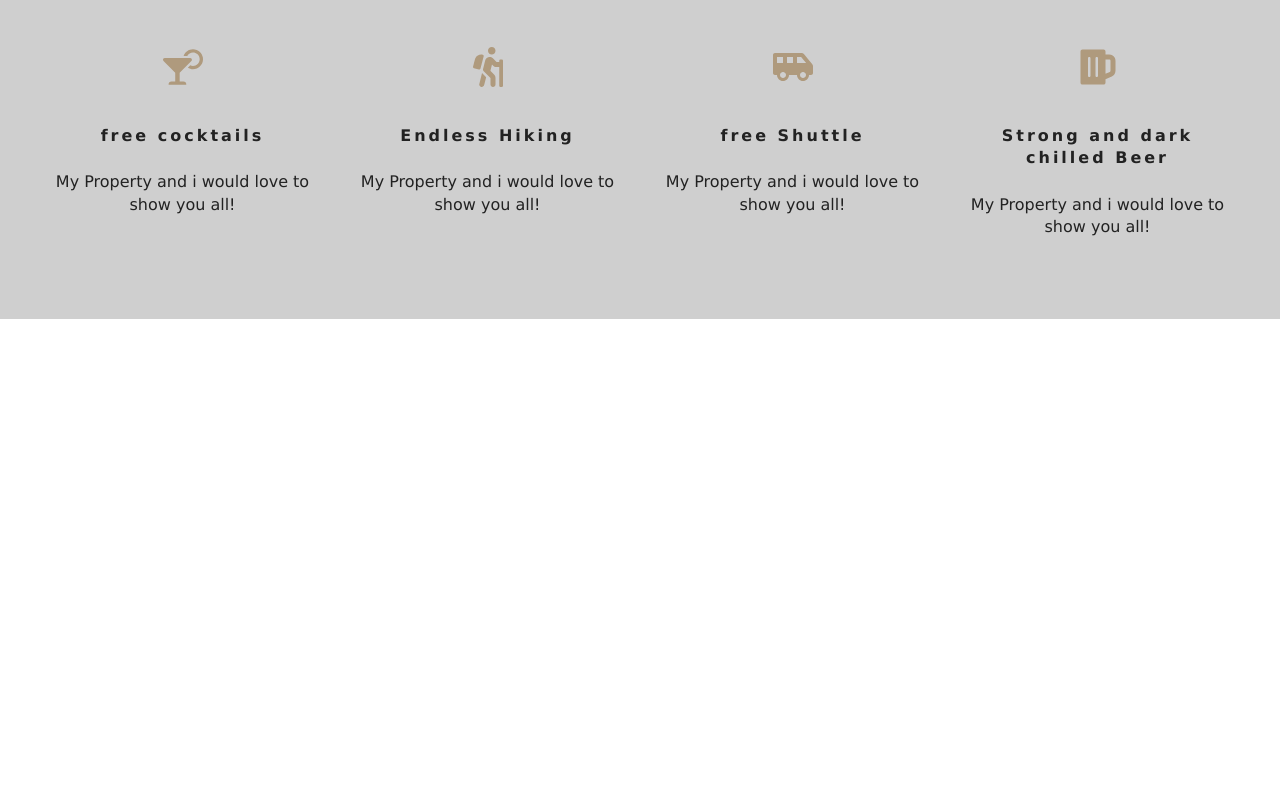
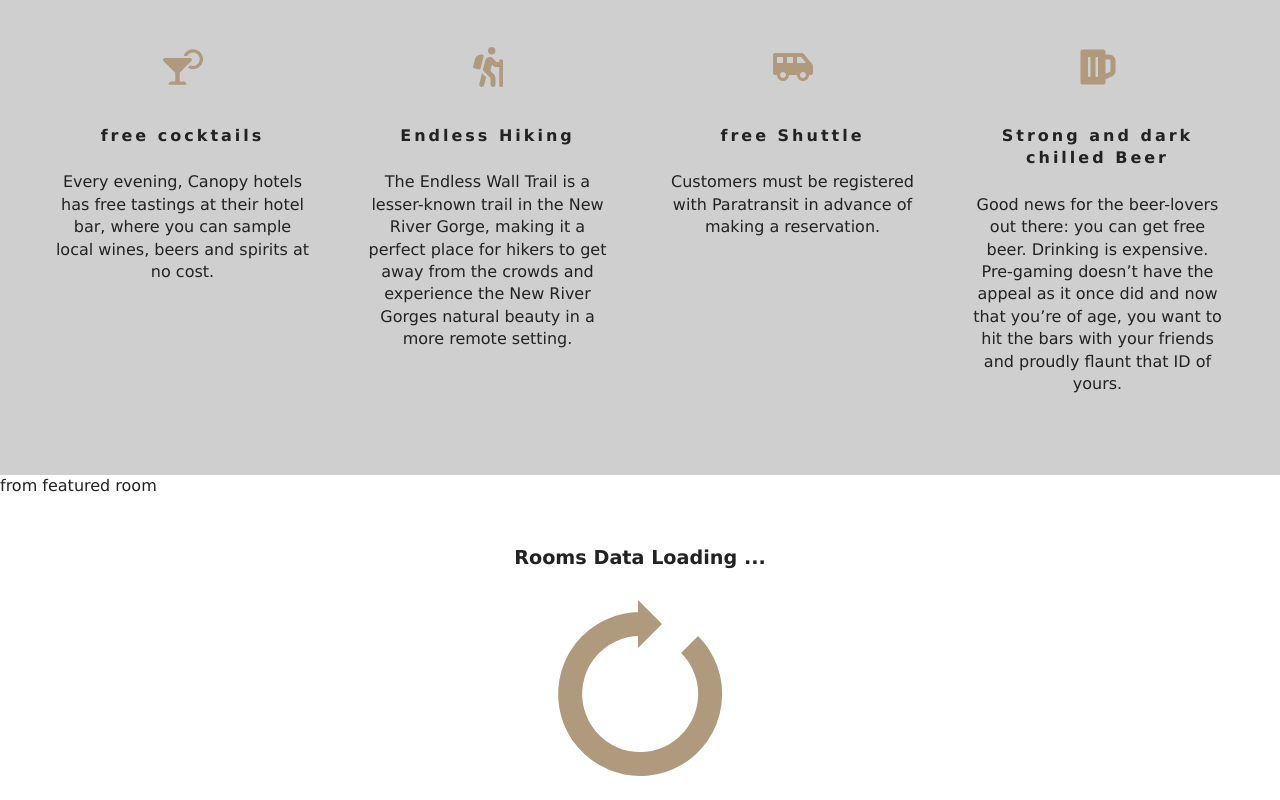
Before and after one commit to abinashkonersman/ecom, a React (Create React App) app: page / in a window 1280 px wide. Shown: the part 960-1760 px from the top of the page. Before the commit the page ends 1279 px from the top, so only its background shows below. Built offline with nearby package versions, Linux system fonts and the light colour scheme.

Commit message:
featured rooms

```diff
--- /dev/null
+++ b/src/components/FeaturedRooms.js
@@ -0,0 +1,23 @@
+import React, { Component } from "react";
+import { RoomContext } from "../context";
+import Loading from "./Loading";
+
+import Title from "./Title";
+
+export default class FeaturedRooms extends Component {
+    static contextType = RoomContext;
+    render() {
+
+        const { featuredRooms: rooms} = this.context;
+        console.log(rooms);
+
+
+        return (
+            <div>
+               from featured room
+
+               <Loading />
+            </div>
+        );
+    }
+}
--- /dev/null
+++ b/src/components/Loading.js
@@ -0,0 +1,11 @@
+import React from 'react'
+import loadingGif from '../images/gif/loading-arrow.gif'
+
+export default function Loading() {
+    return (
+        <div className="loading">
+            <h4> rooms data loading ... </h4>
+            <img src ={loadingGif} alt="" />
+        </div>
+    )
+}
--- a/src/components/Services.js
+++ b/src/components/Services.js
@@ -8,27 +8,27 @@ export default class Services extends Component {
             {
                 icon: <FaCocktail/>,
                 title:"free cocktails",
-                info:'My Property and i would love to show you all!'
+                info:'Every evening, Canopy hotels has free tastings at their hotel bar, where you can sample local wines, beers and spirits at no cost.'
 
             },
 
             {
                 icon: <FaHiking/>,
                 title:"Endless Hiking",
-                info:'My Property and i would love to show you all!'
+                info:'The Endless Wall Trail is a lesser-known trail in the New River Gorge, making it a perfect place for hikers to get away from the crowds and experience the New River Gorges natural beauty in a more remote setting. '
 
             },
 
             {
                 icon: <FaShuttleVan/>,
                 title:"free Shuttle",
-                info:'My Property and i would love to show you all!'
+                info:'Customers must be registered with Paratransit in advance of making a reservation.'
 
             },
             {
                 icon: <FaBeer/>,
                 title:"Strong and dark chilled Beer",
-                info:'My Property and i would love to show you all!'
+                info:'Good news for the beer-lovers out there: you can get free beer. Drinking is expensive. Pre-gaming doesn’t have the appeal as it once did and now that you’re of age, you want to hit the bars with your friends and proudly flaunt that ID of yours.'
 
             }
         ]
--- /dev/null
+++ b/src/context.js
@@ -0,0 +1,62 @@
+import React, { Component } from "react";
+import items from './data'
+const RoomContext = React.createContext();
+// <RoomContext.Provider value={'hello'}
+
+export default class RoomProvider extends Component {
+     state = {
+         rooms:[],
+         sortedRooms:[],
+         featuredRooms:[],
+         loading: true
+
+
+      };
+
+//getData
+
+componentDidMount(){
+let rooms = this.formatData(items);
+let featuredRooms = rooms.filter(room => room.featured === true);
+this.setState({
+    rooms,
+    featuredRooms,
+    sortedRooms:rooms,
+    loading:false
+
+});
+
+}
+
+formatData(items){
+let tempItems = items.map(item => {
+let id = item.sys.id;
+let images = item.fields.images.map(image => image.fields.file.url);
+
+let room = { ...item.fields, images,id  }
+return room;
+  } );
+
+    return tempItems;
+}
+
+
+
+
+
+
+
+    render() {
+        return(
+        <RoomContext.Provider value={{ ...this.state }}>
+            {this.props.children}
+            </RoomContext.Provider>
+
+        );
+
+    }
+}
+
+const RoomConsumer = RoomContext.Consumer;
+
+export { RoomProvider , RoomConsumer , RoomContext };
--- a/src/index.js
+++ b/src/index.js
@@ -4,13 +4,16 @@ import ReactDOM from 'react-dom';
 import { BrowserRouter as Router} from 'react-router-dom'
 import App from './App';
 import * as serviceWorker from './serviceWorker';
+import {RoomProvider} from './context'
 
 ReactDOM.render(
+  <RoomProvider>
   <Router>
  <App />
   </Router>
+  </RoomProvider>
 
- , document.getElementById('root')
+  ,document.getElementById('root')
 );
 
 // If you want your app to work offline and load faster, you can change
--- a/src/pages/Home.js
+++ b/src/pages/Home.js
@@ -3,6 +3,7 @@ import Hero from "../components/Hero";
 import Banner from "../components/Banner";
 import {Link} from "react-router-dom";
 import Services from "../components/Services";
+import FeaturedRooms from '../components/FeaturedRooms'
 
 export default function Home() {
     return(
@@ -16,6 +17,7 @@ export default function Home() {
         </Hero>
 
         <Services />
+        <FeaturedRooms />
         </>
 
     );
```
